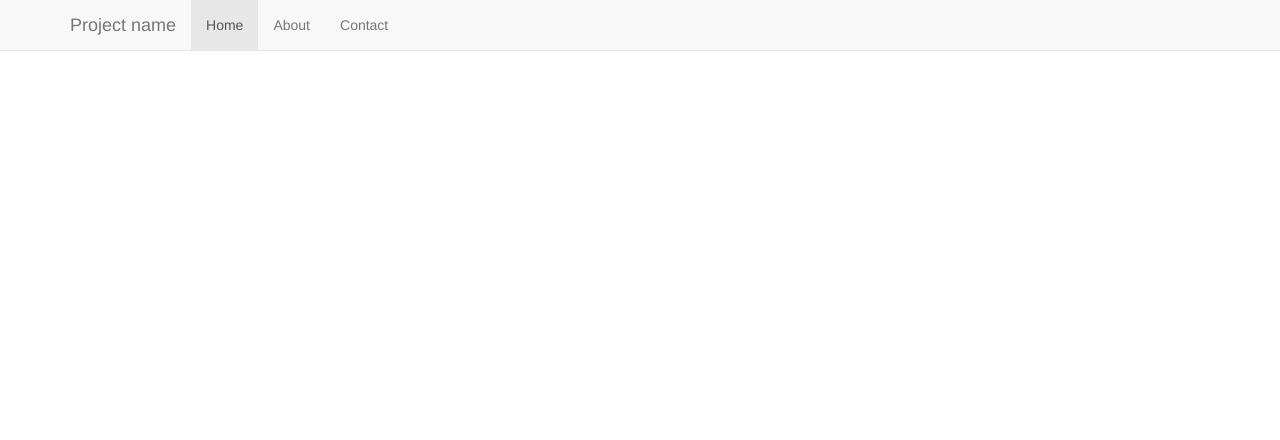
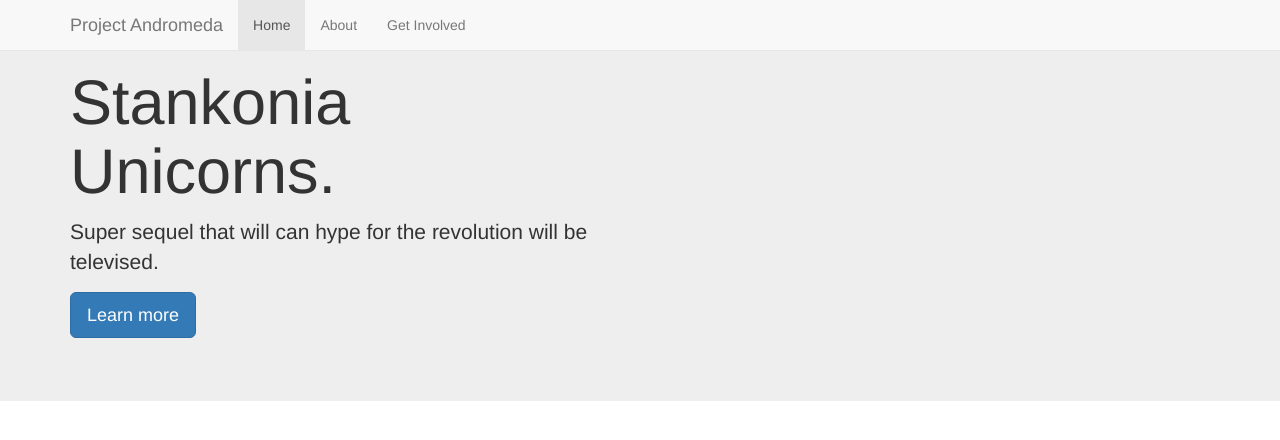
Before and after one commit to Ij888/FEwork, a plain HTML site: page myTWB_jumpOff-master/index.html in a window 1280 px wide. Drawn offline with nearby package versions, Linux system fonts and the light colour scheme.

Commit message:
added entry

```diff
--- a/myTWB_jumpOff-master/index.html
+++ b/myTWB_jumpOff-master/index.html
@@ -28,17 +28,33 @@
             <span class="icon-bar"></span>
             <span class="icon-bar"></span>
           </button>
-          <a class="navbar-brand" href="#">Project name</a>
+          <a class="navbar-brand" href="#">Project Andromeda</a>
         </div>
         <div id="navbar" class="collapse navbar-collapse">
           <ul class="nav navbar-nav">
             <li class="active"><a href="#">Home</a></li>
             <li><a href="#about">About</a></li>
-            <li><a href="#contact">Contact</a></li>
+            <li><a href="#contact">Get Involved</a></li>
           </ul>
         </div><!--/.nav-collapse -->
       </div>
     </nav>
+
+	<div class="jumbotron">
+		<div class="container">
+			<div class="row">
+				<div class="col-md-6">
+				  <h1>Stankonia Unicorns.</h1>
+				  <p>Super sequel that will can hype for the revolution will be televised.</p>
+				  <p><a class="btn btn-primary btn-lg" href="#" role="button">Learn more</a></p>
+				</div>
+
+				<div class="col-md-6">
+
+				</div>
+			</div>
+		</div>
+	</div>
 
     <section>
 
```
